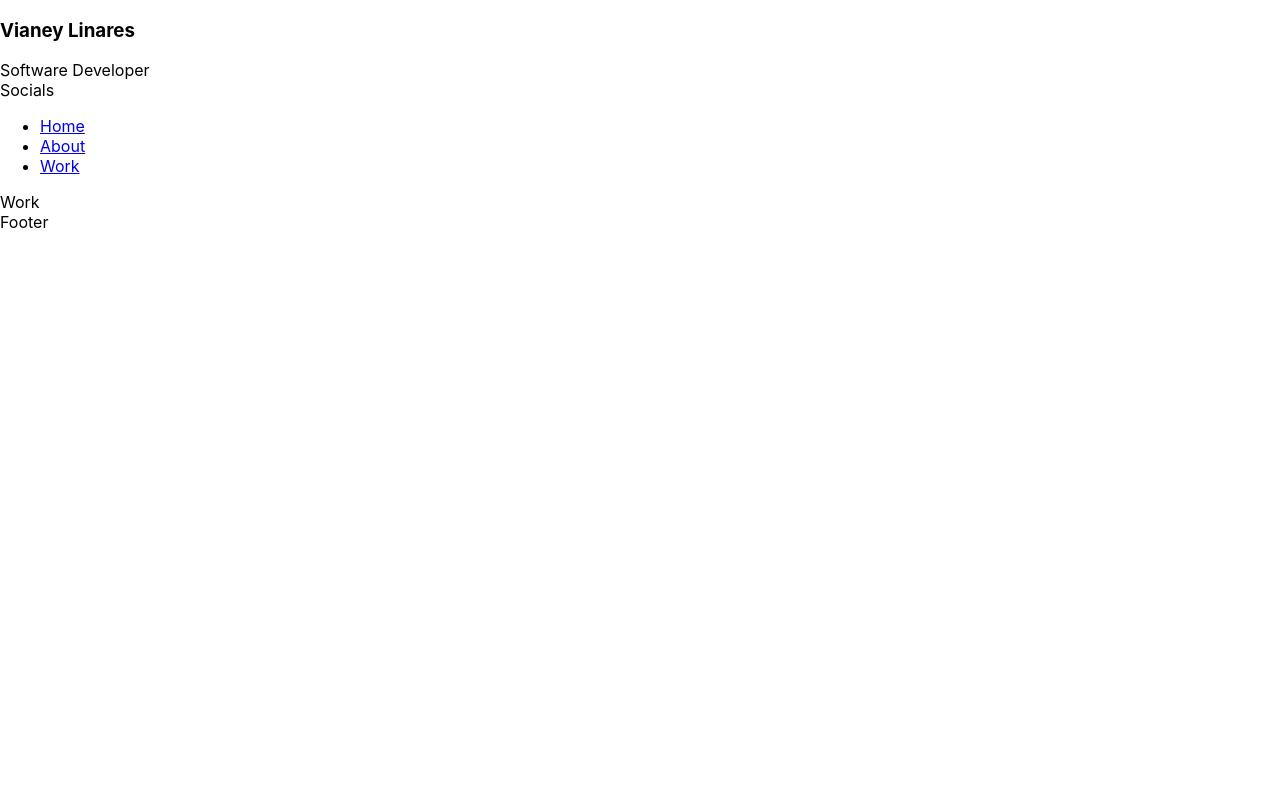
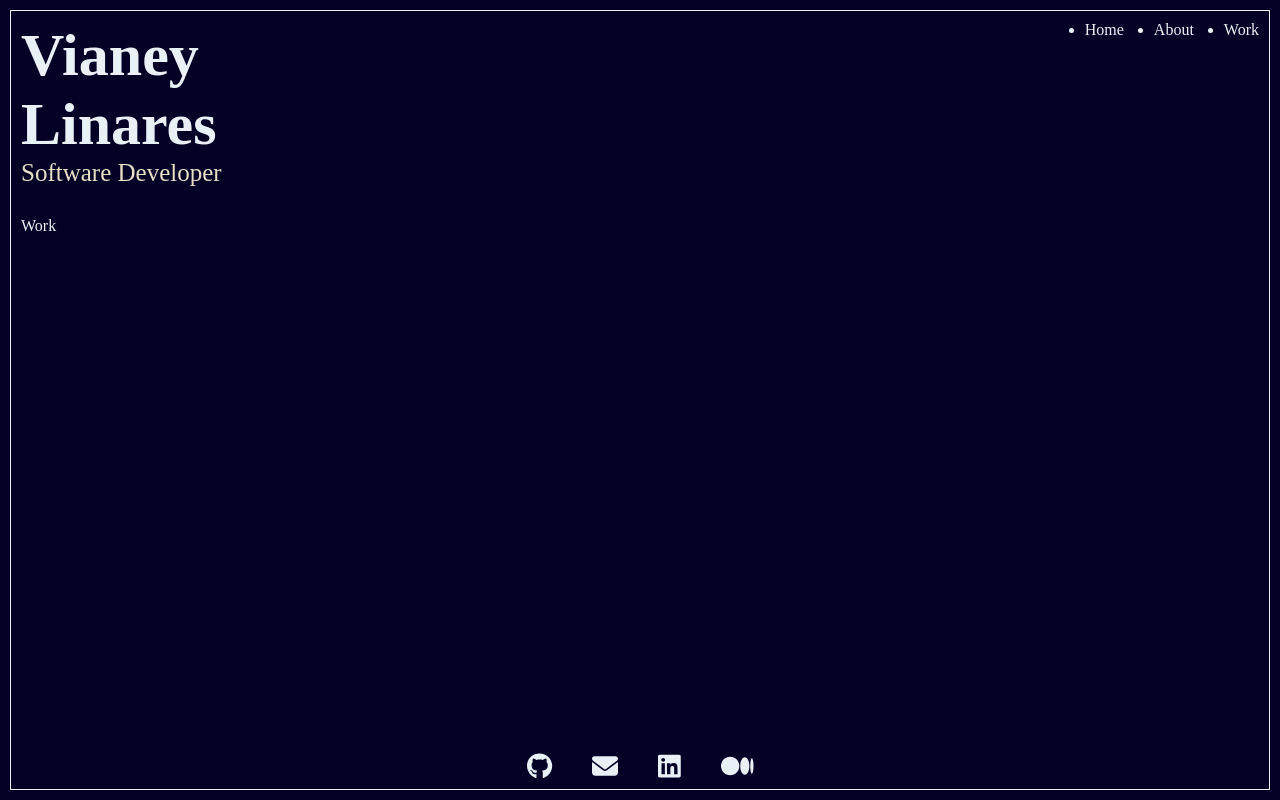
Before and after one commit to vianeylinares/vl-react, a React (Create React App) app: page /work in a window 1280 px wide. Built offline with nearby package versions, Linux system fonts and the light colour scheme.

Commit message:
Added styles for header and footer. Also relocated socials section to footer.

```diff
--- a/package.json
+++ b/package.json
@@ -4,6 +4,11 @@
   "private": true,
   "homepage": "https://devbucket.xyz/react-prod",
   "dependencies": {
+    "@fortawesome/fontawesome-svg-core": "^6.4.2",
+    "@fortawesome/free-brands-svg-icons": "^6.4.2",
+    "@fortawesome/free-regular-svg-icons": "^6.4.2",
+    "@fortawesome/free-solid-svg-icons": "^6.4.2",
+    "@fortawesome/react-fontawesome": "^0.2.0",
     "@testing-library/jest-dom": "^5.17.0",
     "@testing-library/react": "^13.4.0",
     "@testing-library/user-event": "^13.5.0",
--- a/src/components/Home.js
+++ b/src/components/Home.js
@@ -2,6 +2,13 @@ import React from 'react';
 
 export const Home = () => {
   return (
-    <div>Home</div>
+    <div>
+      <div className='left'>
+        Left
+      </div>
+      <div className='right'>
+        Hi, I am Vianey. I am passionate about technology, development and, solving problems. Currently, I am working as a WordPress Developer.
+      </div>
+    </div>
   )
 }
--- a/src/components/layout/Footer.js
+++ b/src/components/layout/Footer.js
@@ -1,7 +1,26 @@
 import React from 'react';
+import { Link } from 'react-router-dom';
+import { FontAwesomeIcon } from '@fortawesome/react-fontawesome';
+import { faEnvelope } from '@fortawesome/free-solid-svg-icons';
+import { faLinkedin, faGithub, faMedium } from '@fortawesome/free-brands-svg-icons';
 
 export const Footer = () => {
   return (
-    <div>Footer</div>
+    <div className="footer">
+      <div className='socials'>
+                <Link to="https://github.com/vianeylinares/" target="_blank">
+                    <FontAwesomeIcon icon={faGithub} />
+                </Link>
+                <Link to="mailto:me@vianeylinares.com" target="_blank">
+                    <FontAwesomeIcon icon={faEnvelope} />
+                </Link>
+                <Link to="https://linkedin.com/vianeylinares/" target="_blank">
+                    <FontAwesomeIcon icon={faLinkedin} />
+                </Link>
+                <Link to="https://medium.com/@the-chaos-developer/" target="_blank">
+                    <FontAwesomeIcon icon={faMedium} />
+                </Link>
+            </div>
+    </div>
   )
 }
--- a/src/components/layout/HeaderNav.js
+++ b/src/components/layout/HeaderNav.js
@@ -6,15 +6,12 @@ export const HeaderNav = () => {
     <header className='header'>
         <div className='branding-socials'>
             <div className='branding'>
-                <h3>Vianey Linares</h3>
+                <h1>Vianey Linares</h1>
                 <span>Software Developer</span>
-            </div>
-            <div className='socials'>
-                Socials
             </div>
         </div>
 
-        <nav>
+        <nav className='navigation'>
             <ul>
                 <li>
                     <NavLink to="/home" className={({isActive}) => isActive ? "active" : ""}>Home</NavLink>
--- a/src/index.css
+++ b/src/index.css
@@ -1,13 +1,117 @@
-body {
+*{
   margin: 0;
-  font-family: -apple-system, BlinkMacSystemFont, 'Segoe UI', 'Roboto', 'Oxygen',
-    'Ubuntu', 'Cantarell', 'Fira Sans', 'Droid Sans', 'Helvetica Neue',
-    sans-serif;
-  -webkit-font-smoothing: antialiased;
-  -moz-osx-font-smoothing: grayscale;
+  padding: 0;
+  text-decoration: none;
 }
 
-code {
-  font-family: source-code-pro, Menlo, Monaco, Consolas, 'Courier New',
-    monospace;
+:root {
+  --dark-blue: #040025;
+  --light-blue: #2274A5;
+  --light-gray: #E9F1F7;
+  --light-yellow: #E7DFC6;
+  --light-brown: #816C61;
 }
+
+html{
+  min-height: 100%;
+  height: 100%;
+}
+
+body{
+  background-color: var(--dark-blue);
+  background-repeat: repeat;
+  color: var(--light-gray);
+  min-height: 100%;
+  height: 100%;
+}
+
+#root{
+  position: absolute;
+  height: calc(100% - 20px);
+  width: calc(100% - 20px);
+  margin: 10px;
+}
+
+.wrapper{
+  border: 1px solid var(--light-gray);
+  box-sizing: border-box;
+  padding: 10px;
+  min-height: 100%;
+  height: 100%;
+}
+
+
+/* Header */
+
+.header{
+  display: flex;
+  flex-wrap: wrap;
+  margin-bottom: 30px;
+}
+
+.branding-socials{
+  flex-basis: 30%;
+}
+
+.branding h1{
+  font-size: 60px;
+}
+
+.branding span{
+  font-size: 25px;
+  color: var(--light-yellow);
+}
+
+.navigation{
+  flex-basis: 70%;
+}
+
+.navigation ul{
+  display: flex;
+  flex-wrap: wrap;
+  justify-content: flex-end;
+}
+
+.navigation ul li{
+  margin-left: 30px;
+}
+
+.navigation ul li a,
+.navigation ul li a:hover{
+  color: var(--light-gray);
+}
+
+
+/* Footer */
+
+.footer{
+  position: absolute;
+  bottom: 10px;
+  left: 0;
+  width: 100%;
+  text-align: center;
+}
+
+.socials a,
+.socials a:hover{
+  margin-right: 20px;
+  margin-left: 20px;
+  color: var(--light-gray);
+}
+
+.socials a .svg-inline--fa{
+  font-size: 26px;
+}
+
+
+/* Main content */
+
+.content > div{
+  display: flex;
+  flex-wrap: wrap;
+}
+
+.left,
+.right{
+  flex-basis: 50%;
+}
--- a/src/router/Routing.js
+++ b/src/router/Routing.js
@@ -1,5 +1,5 @@
 import React from 'react';
-import { Routes, Route, BrowserRouter, NavLink, Navigate } from 'react-router-dom';
+import { Routes, Route, BrowserRouter, Navigate } from 'react-router-dom';
 import { Home } from '../components/Home';
 import { HeaderNav } from '../components/layout/HeaderNav';
 import { Footer } from '../components/layout/Footer';
```
Also changed, not shown: 1 other file (tests, documents, lock files or other folders).
